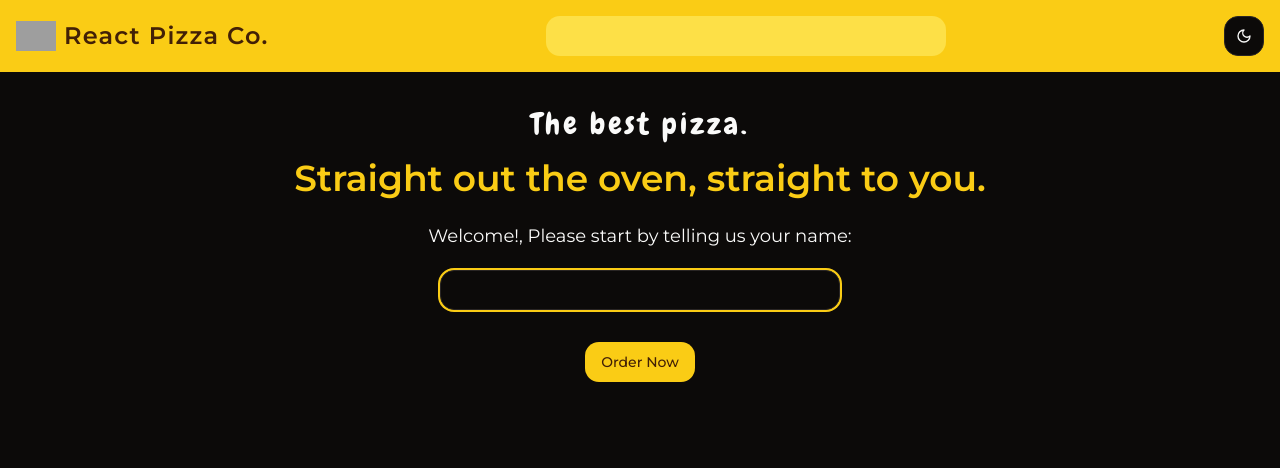
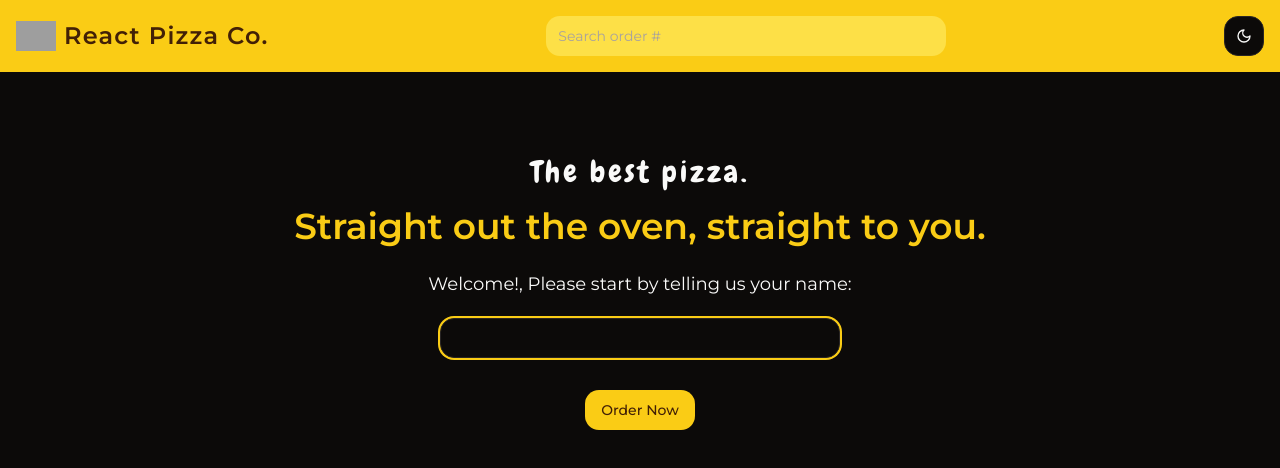
Before and after one commit to jericepon/react-temp-app, a React (Vite) app: page / in a window 1280 px wide. Shown: the top 468 px of the page. Built offline with nearby package versions, Linux system fonts and the light colour scheme; grey boxes are pictures that could not be loaded.

Commit message:
refactor home page

```diff
--- a/src/components/NavBar.tsx
+++ b/src/components/NavBar.tsx
@@ -9,7 +9,7 @@ const NavBar = () => {
           <img src={Pizza} className='w-[40px]' />
           <div className='ml-2 tracking-wider font-semibold'>React Pizza Co.</div>
         </div>
-        <Input className='bg-yellow-300 text-primary-foreground border-none ring-0 focus-visible:ring-transparent max-w-[400px]' />
+        <Input placeholder='Search order #' className='bg-yellow-300 text-primary-foreground border-none ring-0 focus-visible:ring-transparent max-w-[400px]' />
         <ModeToggle />
       </nav>
     </header>
--- a/src/pages/HomePage.tsx
+++ b/src/pages/HomePage.tsx
@@ -4,7 +4,7 @@ import { Input } from '@/components/ui/input'
 const HomePage = () => {
   return (
     <div className='flex flex-1 grow justify-center items-center'>
-      <div className="flex flex-col items-center md:pb-60 lg:pb-96">
+      <div className="flex flex-col items-center md:pb-72 lg:pb-80">
         <h1 className='text-3xl font-display tracking-widest'>The best pizza.</h1>
         <div className='text-4xl mt-4 text-primary font-semibold text-primary'>Straight out the oven, straight to you.</div>
         <div className='text-lg mt-6'>
--- a/tailwind.config.js
+++ b/tailwind.config.js
@@ -14,6 +14,11 @@ export default {
       display: [
         'Chewy'
       ]
+    },
+    screens: {
+      'sm': '900px',
+      'md': '1280px',
+      'lg': '1440px',
     },
     extend: {
       colors: {
```
